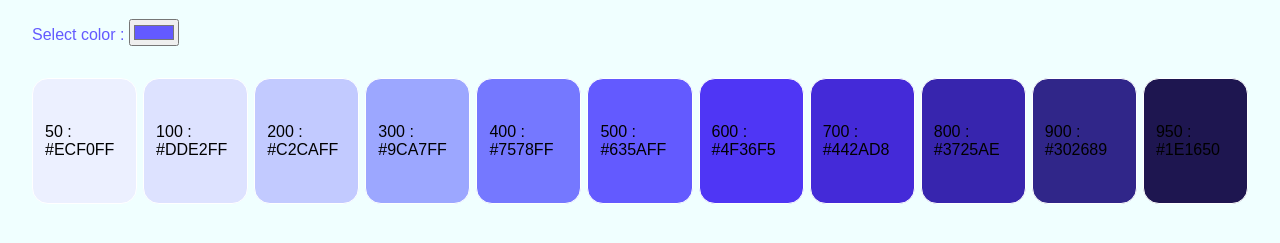
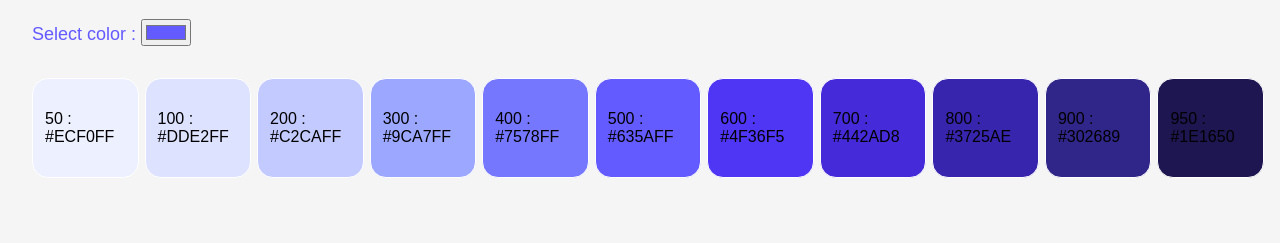
Before and after one commit to happyvig/tailwind-color-palette-generator, a website: page index.html in a window 1280 px wide. Shown: the part 93-336 px from the top of the page. Drawn offline with Linux system fonts and the light colour scheme; a web font is replaced by a local one.

Commit message:
Update styles.css

```diff
--- a/styles.css
+++ b/styles.css
@@ -7,9 +7,21 @@
   }
 }
 
+html, body{
+  height: 100%;
+  width: 100%;
+}
+* {
+  box-sizing: border-box;
+}
+
 body {
   padding: 24px;
-  background-color: azure;
+  background: whitesmoke;
+}
+
+#color-picker-label {
+  font-size: large;
 }
 
 #result-palette {
```
